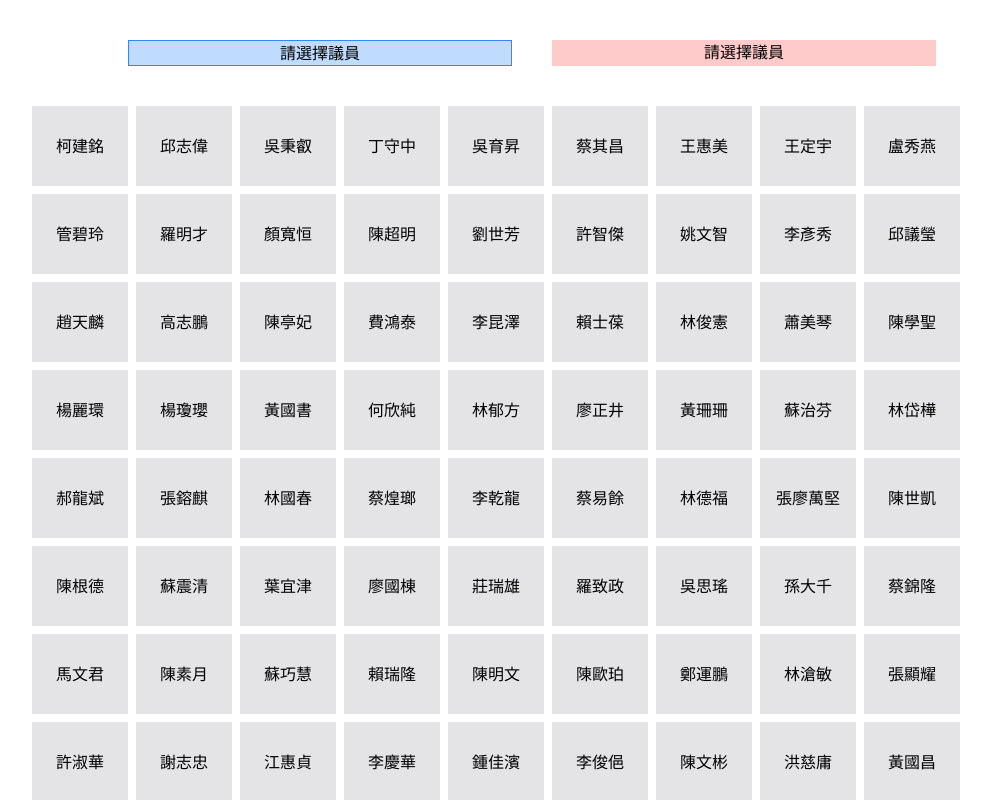
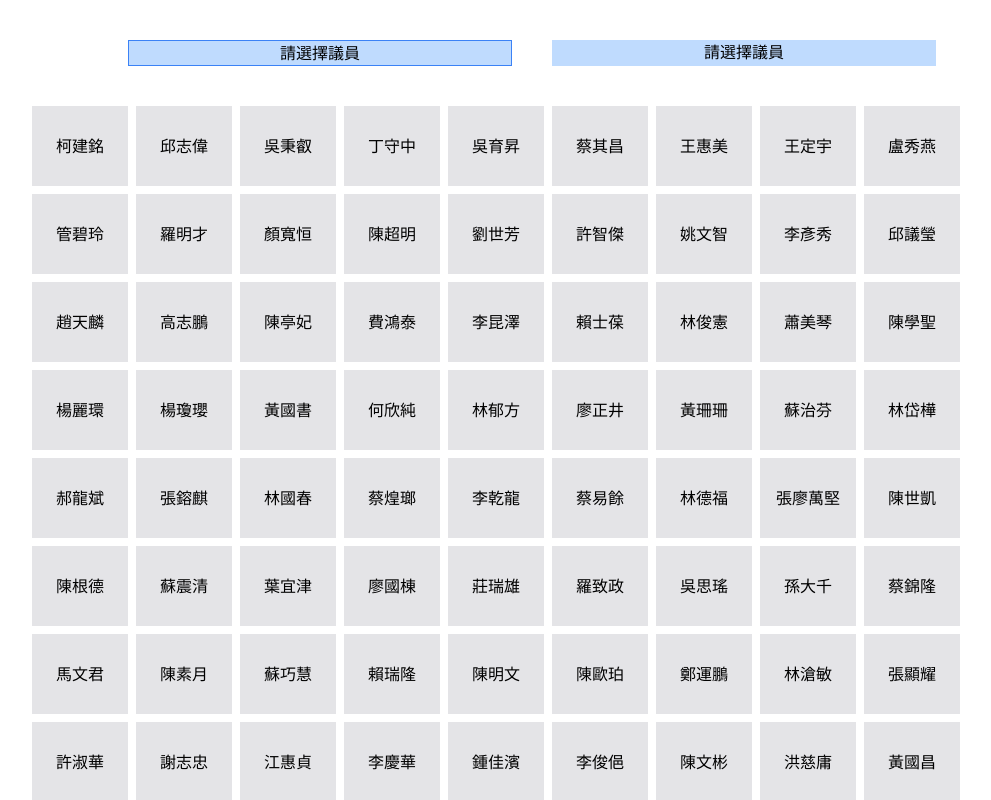
Before and after one commit to kentyangfake/cash-clash, a React (Create React App) app: page / in a window 1280 px wide. Shown: the top 800 px of the page, without its empty margins (108-1099 px from the left). Built offline with nearby package versions, Linux system fonts and the light colour scheme.

Commit message:
refactor: split CandiateCard component

```diff
--- a/src/App.js
+++ b/src/App.js
@@ -1,7 +1,7 @@
 import React, { useState } from 'react';
-import { Chart } from 'react-google-charts';
 import { useImmer } from 'use-immer';
 import data from './assets/data.json';
+import CandidateCard from './components/CandiateCard';
 
 function App() {
   const [swapLeft, setSwapLeft] = useState(true);
@@ -9,62 +9,19 @@ function App() {
   const [candidateRight, setCandidateRight] = useImmer({});
   const [candidates, setCandidates] = useState(data);
 
-  const options = {
-    legend: 'none',
-    pieSliceText: 'label',
-    title: '資金來源',
-    pieStartAngle: 100,
-  };
-
   return (
     <div className="flex flex-col items-center">
       <div className="flex m-10 gap-10 justify-center">
-        <div
-          className={`${
-            swapLeft && 'border border-blue-500'
-          } flex flex-col items-center bg-blue-200 w-96 hover:bg-blue-100`}
+        <CandidateCard
+          candidate={candidateLeft}
+          isSelected={swapLeft}
           onClick={() => setSwapLeft(true)}
-        >
-          {Object.keys(candidateLeft).length === 0 ? (
-            '請選擇議員'
-          ) : (
-            <>
-              <p>{candidateLeft.姓名}</p>
-              <p>{`資金總額 ${candidateLeft.總收入} 元`}</p>
-              <p>{`捐贈企業 ${candidateLeft.捐贈企業數} 間`}</p>
-              <Chart
-                chartType="PieChart"
-                data={candidateLeft.pie}
-                options={options}
-                width={'100%'}
-                height={'250px'}
-              />
-            </>
-          )}
-        </div>
-        <div
-          className={`${
-            !swapLeft && 'border border-red-500'
-          } flex flex-col items-center bg-red-200 w-96 hover:bg-red-100`}
+        />
+        <CandidateCard
+          candidate={candidateRight}
+          isSelected={!swapLeft}
           onClick={() => setSwapLeft(false)}
-        >
-          {Object.keys(candidateRight).length === 0 ? (
-            '請選擇議員'
-          ) : (
-            <>
-              <p>{candidateRight.姓名}</p>
-              <p>{`資金總額 ${candidateRight.總收入} 元`}</p>
-              <p>{`捐贈企業 ${candidateRight.捐贈企業數} 間`}</p>
-              <Chart
-                chartType="PieChart"
-                data={candidateRight.pie}
-                options={options}
-                width={'100%'}
-                height={'250px'}
-              />
-            </>
-          )}
-        </div>
+        />
       </div>
       <div className="flex flex-wrap gap-2 w-[1000px]">
         {candidates.map((candidate) => {
--- /dev/null
+++ b/src/components/CandiateCard.js
@@ -0,0 +1,38 @@
+import React from 'react';
+import Chart from 'react-google-charts';
+
+const CandidateCard = ({ candidate, isSelected, onClick }) => {
+  const options = {
+    legend: 'none',
+    pieSliceText: 'label',
+    title: '資金來源',
+    pieStartAngle: 100,
+  };
+  return (
+    <div
+      className={`${
+        isSelected ? 'border border-blue-500' : ''
+      } flex flex-col items-center bg-blue-200 w-96 hover:bg-blue-100`}
+      onClick={onClick}
+    >
+      {Object.keys(candidate).length === 0 ? (
+        '請選擇議員'
+      ) : (
+        <>
+          <p>{candidate.姓名}</p>
+          <p>{`資金總額 ${candidate.總收入} 元`}</p>
+          <p>{`捐贈企業 ${candidate.捐贈企業數} 間`}</p>
+          <Chart
+            chartType="PieChart"
+            data={candidate.pie}
+            options={options}
+            width={'100%'}
+            height={'250px'}
+          />
+        </>
+      )}
+    </div>
+  );
+};
+
+export default CandidateCard;
```
